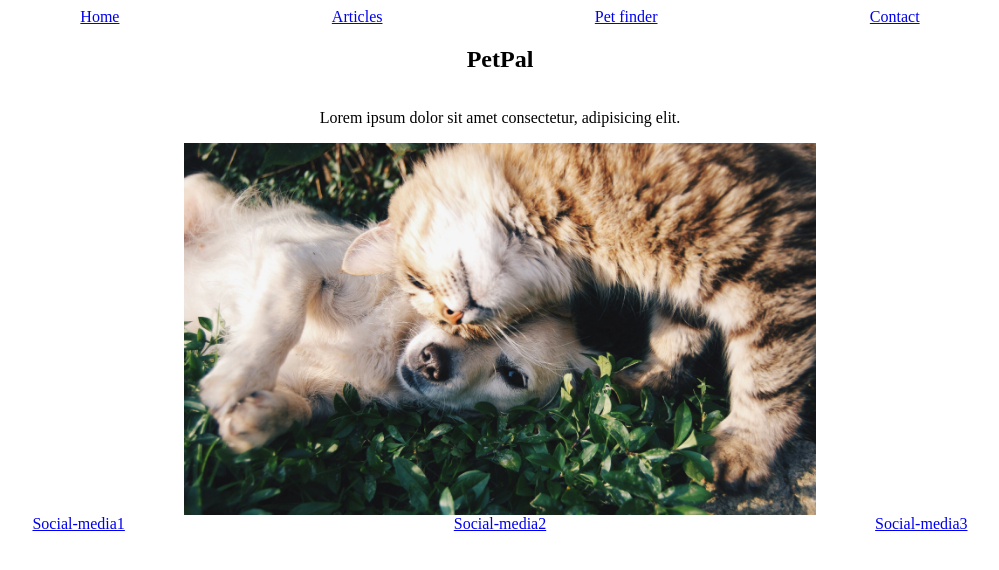
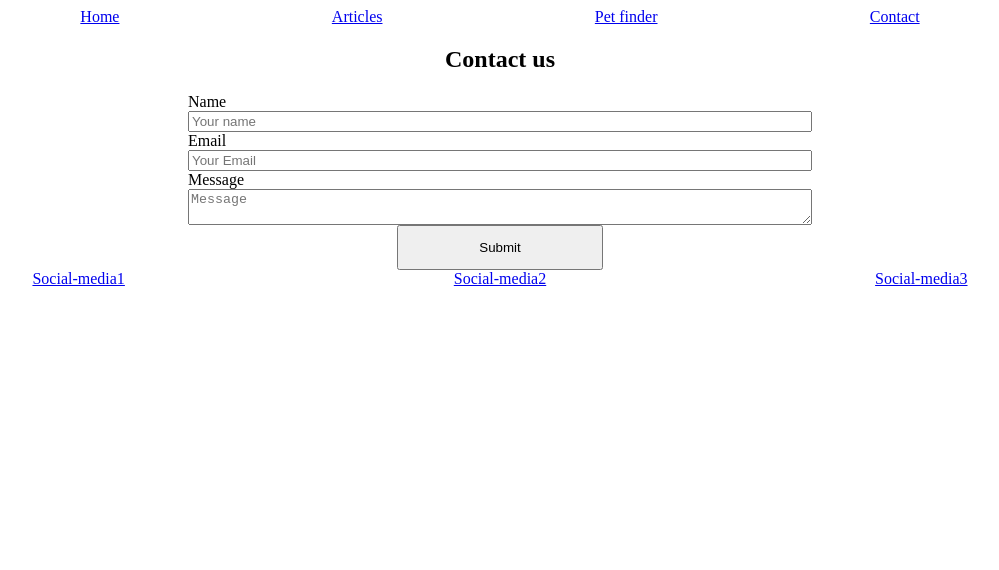
Before and after one commit to Ceci222/PetPal, a plain HTML site: page index.html in a window 1280 px wide. Both pictures are taken after a click on the link "Contact". Shown: the whole page, without its empty margins (140-1139 px from the left). Drawn offline with Linux system fonts and the light colour scheme.

Commit message:
fix previous bug by adjusting const name within showConstactForm function

```diff
--- a/js/index.js
+++ b/js/index.js
@@ -1,4 +1,8 @@
 
+document.getElementById('home-link').addEventListener('DOMContentLoaded', function(event) {
+    event.preventDefault();
+    showHome();
+});
 
 document.addEventListener('DOMContentLoaded', function(event) {
     event.preventDefault();
@@ -42,9 +46,9 @@ document.getElementById('contact-link').addEventListener('click', function(event
 function showContactForm(){
     const contactSection = document.getElementById('contact');
 
-    const indexMessage = document.getElementById('index-message');
-
-    indexMessage.style.display = 'none'; //tengo que hacer lo mismo con las demás secciones
+    const homeMessage = document.getElementById('home-message');
+    // si elimino esto el formulario funciona pero en la pagina principal
+    homeMessage.style.display = 'none'; //tengo que hacer lo mismo con las demás secciones
 
     //Campo name
 
```
Also changed, not shown: index.html (+2 -2 lines).
